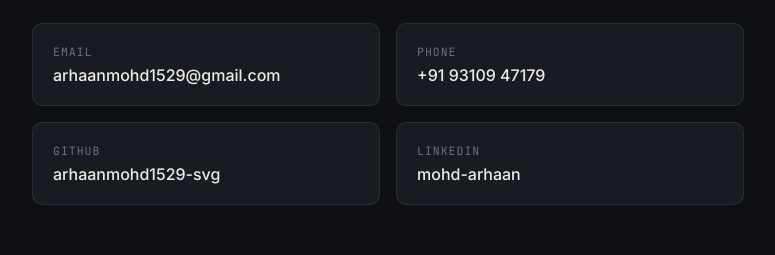
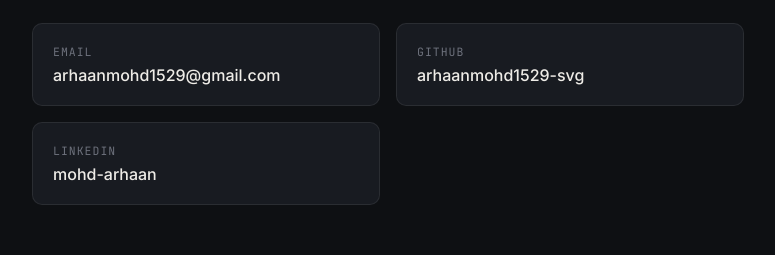
Before and after one commit to arhaanmohd1529-svg/arhaanmohd1529-svg.github.io, a plain HTML site: page index.html in a window 1280 px wide. Shown: the part 3451-3706 px from the top of the page, without its empty margins (252-1027 px from the left). Drawn offline with Linux system fonts and the light colour scheme.

Commit message:
Update index.html

```diff
--- a/index.html
+++ b/index.html
@@ -468,11 +468,7 @@
           <span class="field">Email</span>
           <a class="val" href="mailto:arhaanmohd1529@gmail.com">arhaanmohd1529@gmail.com</a>
         </div>
-        <div class="contact-card">
-          <span class="field">Phone</span>
-          <a class="val" href="tel:+919310947179">+91 93109 47179</a>
-        </div>
-        <div class="contact-card">
+              <div class="contact-card">
           <span class="field">GitHub</span>
           <a class="val" href="https://github.com/arhaanmohd1529-svg" target="_blank" rel="noopener">arhaanmohd1529-svg</a>
         </div>
```
